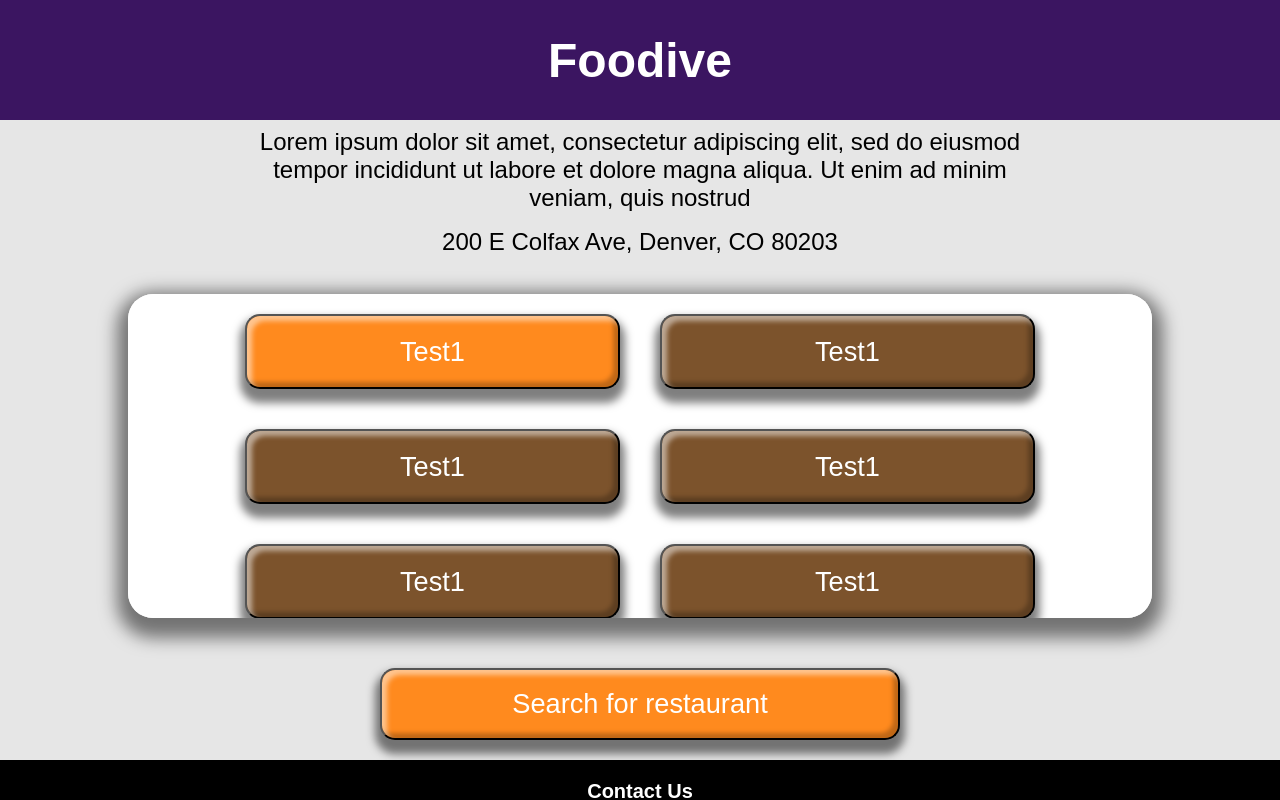
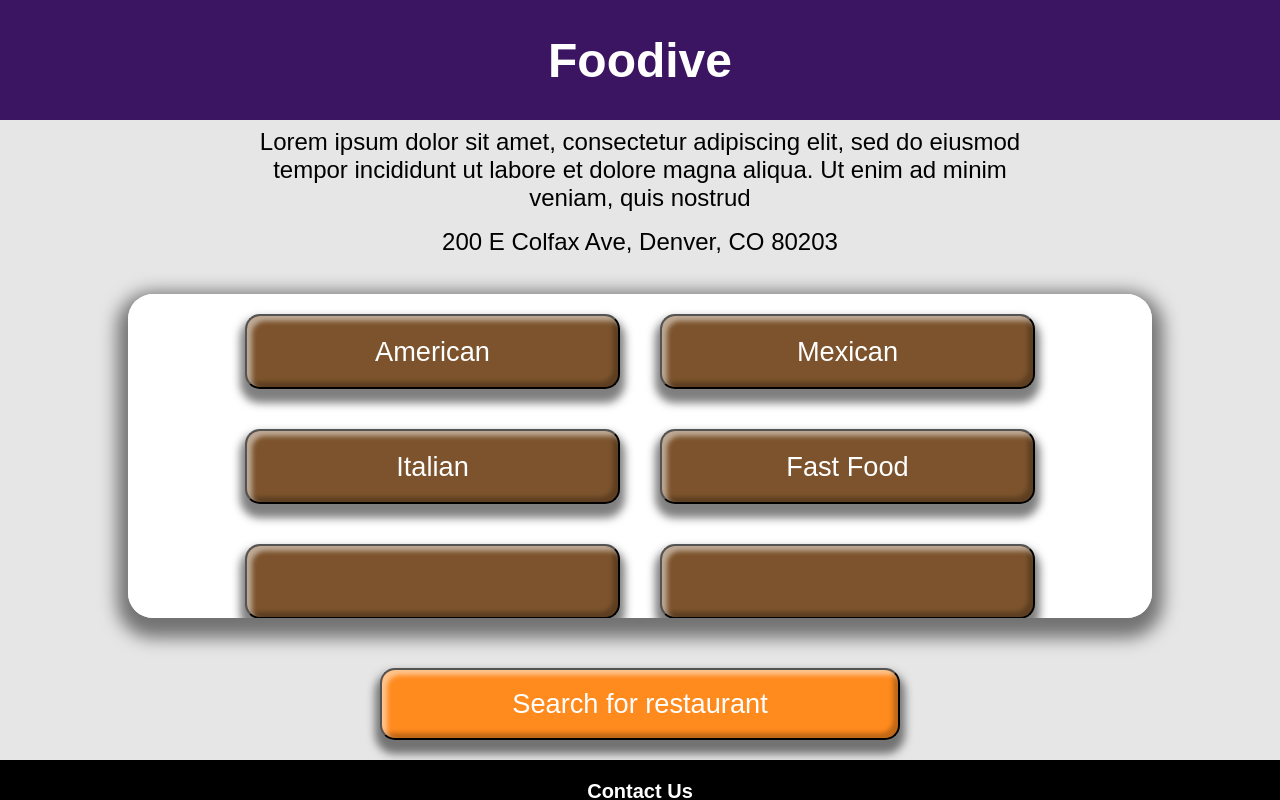
Before and after one commit to foodive/fe-foodive, a React (Create React App) app: page / in a window 1280 px wide. Shown: the top 800 px of the page. Built offline with nearby package versions, Linux system fonts and the light colour scheme; no server answers; a web font is replaced by a local one.

Commit message:
Add map for option buttons

```diff
--- a/src/Components/Options.js
+++ b/src/Components/Options.js
@@ -1,22 +1,14 @@
 import React from "react";
 import "../Styles/global.scss"
+import options from "../options_data";
 
 const Options = () => {
+const optionButtons = options.map((option, index) => {
+  return <button key={index} className="option-unchecked">{option}</button>
+})
     return (
         <section className="options-container">
-            <button className="option-checked">Test1</button>
-            <button className="option-unchecked">Test1</button>
-            <button className="option-unchecked">Test1</button>
-            <button className="option-unchecked">Test1</button>
-            <button className="option-unchecked">Test1</button>
-            <button className="option-unchecked">Test1</button>
-            <button className="option-unchecked">Test1</button>
-            <button className="option-unchecked">Test1</button>
-            <button className="option-unchecked">Test1</button>
-            <button className="option-unchecked">Test1</button>
-            <button className="option-unchecked">Test1</button>
-            <button className="option-unchecked">Test1</button>
-            <button className="option-unchecked">Test1</button>
+          {optionButtons}
         </section>
     )
 }
```
